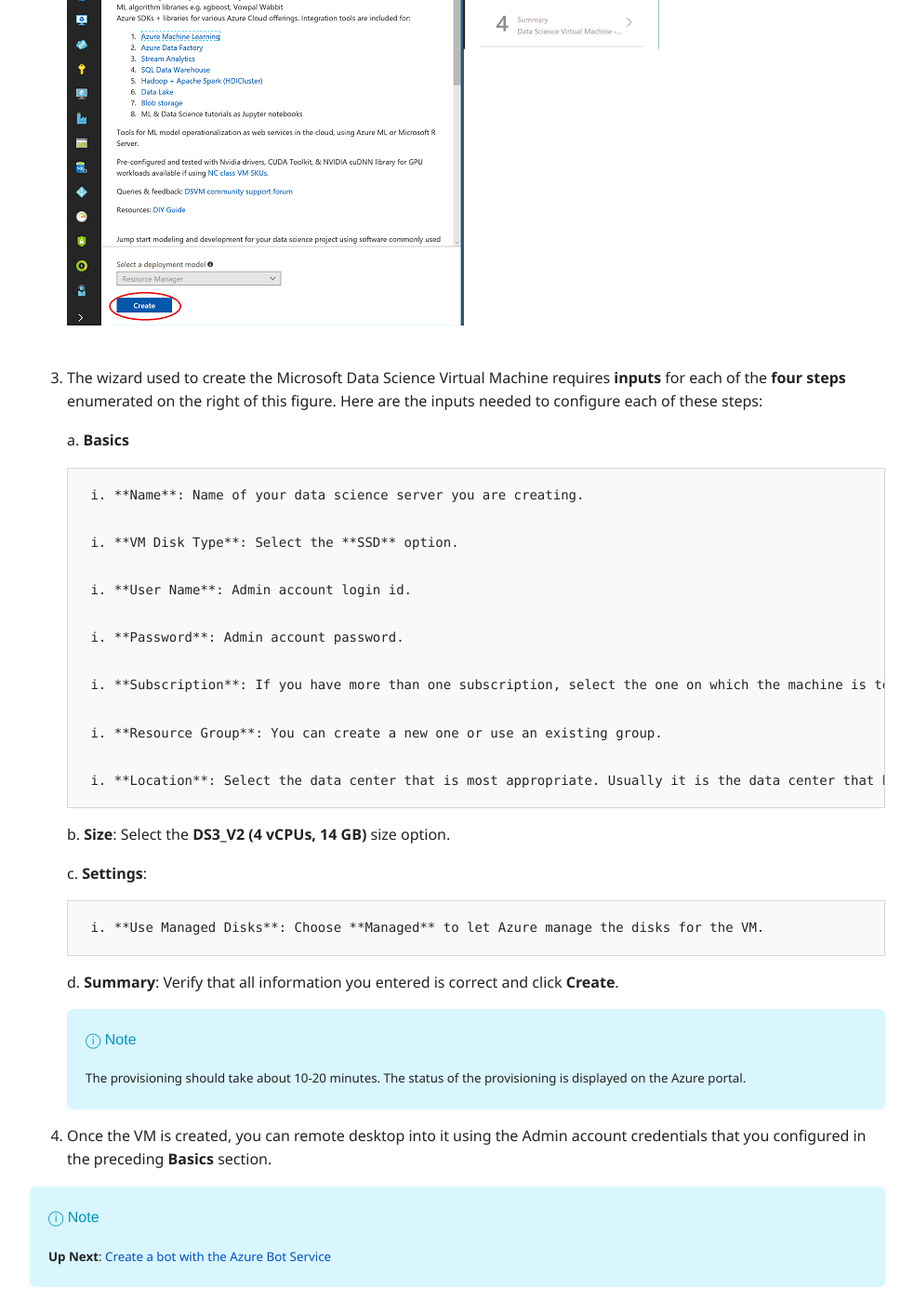
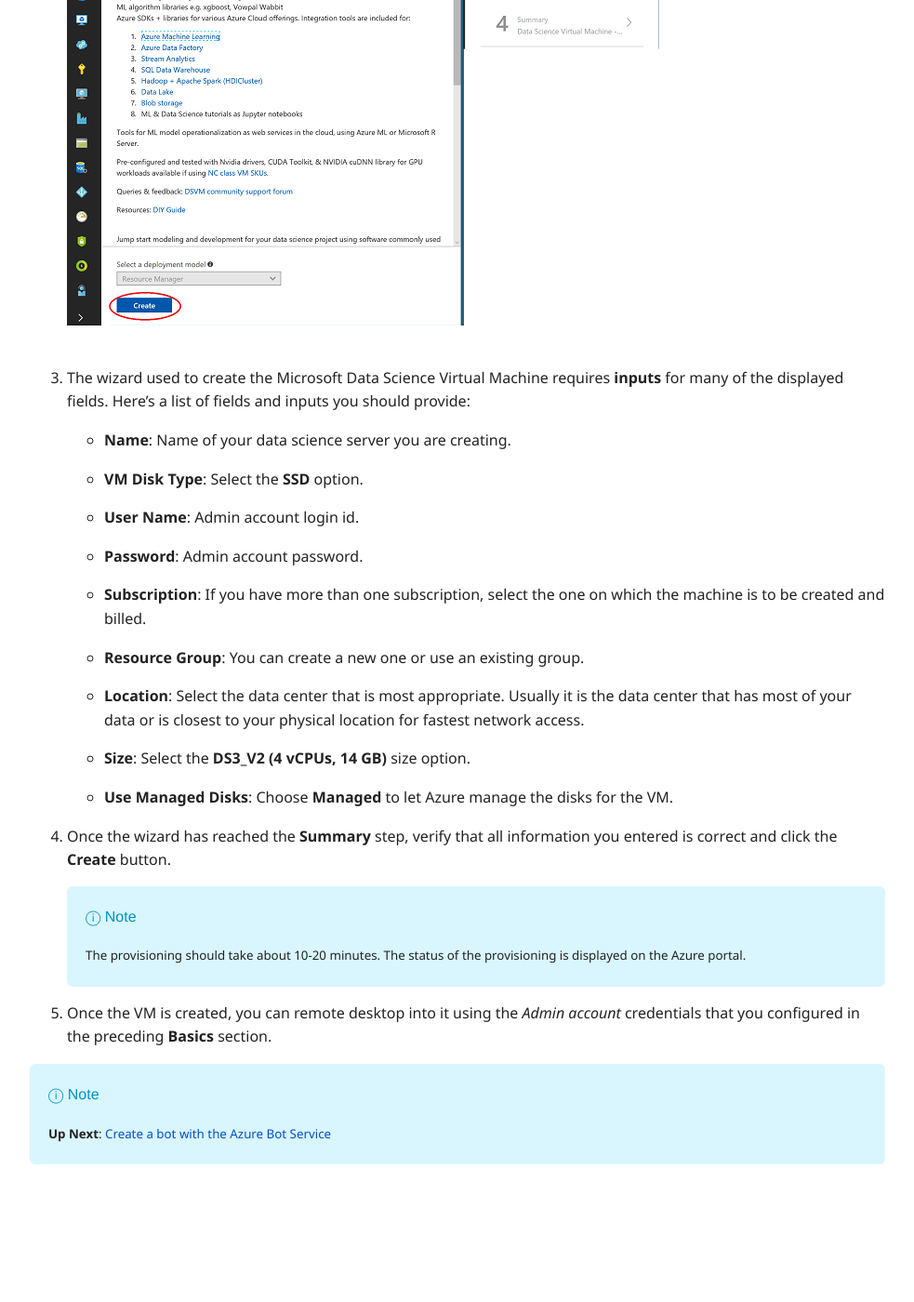
Before and after one commit to scook-valorem/bot-in-a-day, a Jekyll site: the page built from setup.md, in a window 1280 px wide and 1400 px high, scrolled down 1526 px. Shown: the whole window at 93% size, without its empty margins (243-1226 px from the left). Built offline with Jekyll 4.4.1, drawn with Linux system fonts in a browser that asks for light colours; nearby versions of some CDN libraries; after the commit the page ends 2794 px from its top, so only the background shows below that.

Commit message:
Update setup.md

```diff
--- a/setup.md
+++ b/setup.md
@@ -46,34 +46,30 @@
 
 	![configure-data-science-vm](./media/configure-data-science-virtual-machine.png)
 
-1. The wizard used to create the Microsoft Data Science Virtual Machine requires **inputs** for each of the **four steps** enumerated on the right of this figure. Here are the inputs needed to configure each of these steps:
+1. The wizard used to create the Microsoft Data Science Virtual Machine requires **inputs** for many of the displayed fields. Here's a list of fields and inputs you should provide:
 
-	a. **Basics**
+	- **Name**: Name of your data science server you are creating.
 
-		i. **Name**: Name of your data science server you are creating.
+	- **VM Disk Type**: Select the **SSD** option.
 
-		i. **VM Disk Type**: Select the **SSD** option.
+	- **User Name**: Admin account login id.
 
-		i. **User Name**: Admin account login id.
+	- **Password**: Admin account password.
 
-		i. **Password**: Admin account password.
+	- **Subscription**: If you have more than one subscription, select the one on which the machine is to be created and billed.
 
-		i. **Subscription**: If you have more than one subscription, select the one on which the machine is to be created and billed.
+	- **Resource Group**: You can create a new one or use an existing group.
 
-		i. **Resource Group**: You can create a new one or use an existing group.
+	- **Location**: Select the data center that is most appropriate. Usually it is the data center that has most of your data or is closest to your physical location for fastest network access.
 
-		i. **Location**: Select the data center that is most appropriate. Usually it is the data center that has most of your data or is closest to your physical location for fastest network access.
+	- **Size**: Select the **DS3_V2 (4 vCPUs, 14 GB)** size option.
 
-	b. **Size**: Select the **DS3_V2 (4 vCPUs, 14 GB)** size option.
+	- **Use Managed Disks**: Choose **Managed** to let Azure manage the disks for the VM.
 
-	c. **Settings**:
-
-		i. **Use Managed Disks**: Choose **Managed** to let Azure manage the disks for the VM.
-
-	d. **Summary**: Verify that all information you entered is correct and click **Create**.
+1. Once the wizard has reached the **Summary** step, verify that all information you entered is correct and click the **Create** button.
 
 	> The provisioning should take about 10-20 minutes. The status of the provisioning is displayed on the Azure portal.
 
-1. Once the VM is created, you can remote desktop into it using the Admin account credentials that you configured in the preceding **Basics** section.
+1. Once the VM is created, you can remote desktop into it using the *Admin account* credentials that you configured in the preceding **Basics** section.
 
 > **Up Next**: [Create a bot with the Azure Bot Service](bot.html)
```
